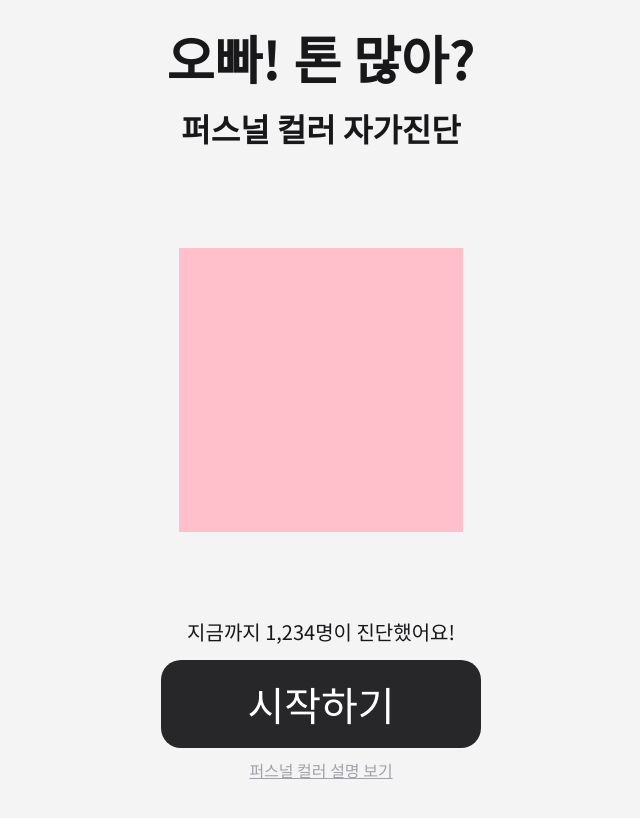
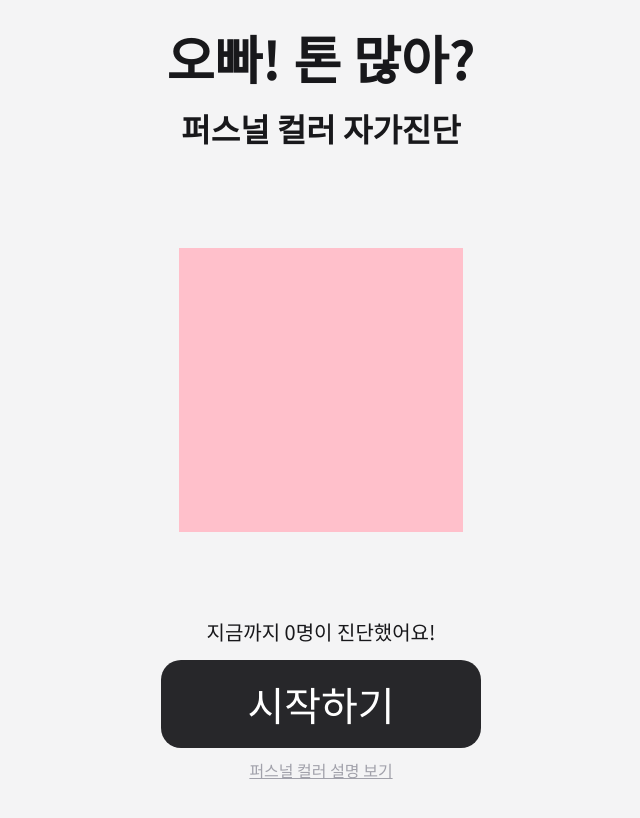
Before and after one commit to SaekKkanDa/OppaManyColorTone, a React (Vite) app: page / in a window 1280 px wide. Shown: the top 818 px of the page, without its empty margins (319-959 px from the left). Built offline with nearby package versions, Linux system fonts and the light colour scheme; no server answers; the database is empty.

Commit message:
메인 페이지 - 사용자 수 안내 기능 구현

```diff
--- a/src/pages/Landing/index.jsx
+++ b/src/pages/Landing/index.jsx
@@ -1,4 +1,7 @@
+import { doc, getDoc, setDoc } from 'firebase/firestore';
+import { useEffect, useState } from 'react';
 import { useNavigate } from 'react-router-dom';
+import { db } from '../../firebase';
 import {
     LandingWrap,
     LandingContentDiv,
@@ -13,8 +16,25 @@ import {
 function LandingPage() {
     const navigate = useNavigate();
 
+    const [numberOfUsers, setNumberOfUsers] = useState(0);
+    const docRef = doc(db, 'numberOfUsers', 'numberOfUsers');
+
+    useEffect(() => {
+        getNumberOfUsers();
+    }, []);
+
+    const getNumberOfUsers = async () => {
+        const docSnap = await getDoc(docRef);
+        setNumberOfUsers(docSnap.data().numberOfUsers);
+    };
+
+    const addNumberOfUsers = () => {
+        setDoc(docRef, { numberOfUsers: numberOfUsers + 1 });
+    };
+
     const onClickStartButton = () => {
         navigate('/image-upload');
+        addNumberOfUsers();
     };
 
     return (
@@ -25,7 +45,7 @@ function LandingPage() {
                     <LandingSubTitle>퍼스널 컬러 자가진단</LandingSubTitle>
                     <LandingColorDiv></LandingColorDiv>
                     <LandingUserCountDiv>
-                        지금까지 1,234명이 진단했어요!
+                        지금까지 {numberOfUsers}명이 진단했어요!
                     </LandingUserCountDiv>
                     <LangingStartButton onClick={onClickStartButton}>
                         시작하기
```
